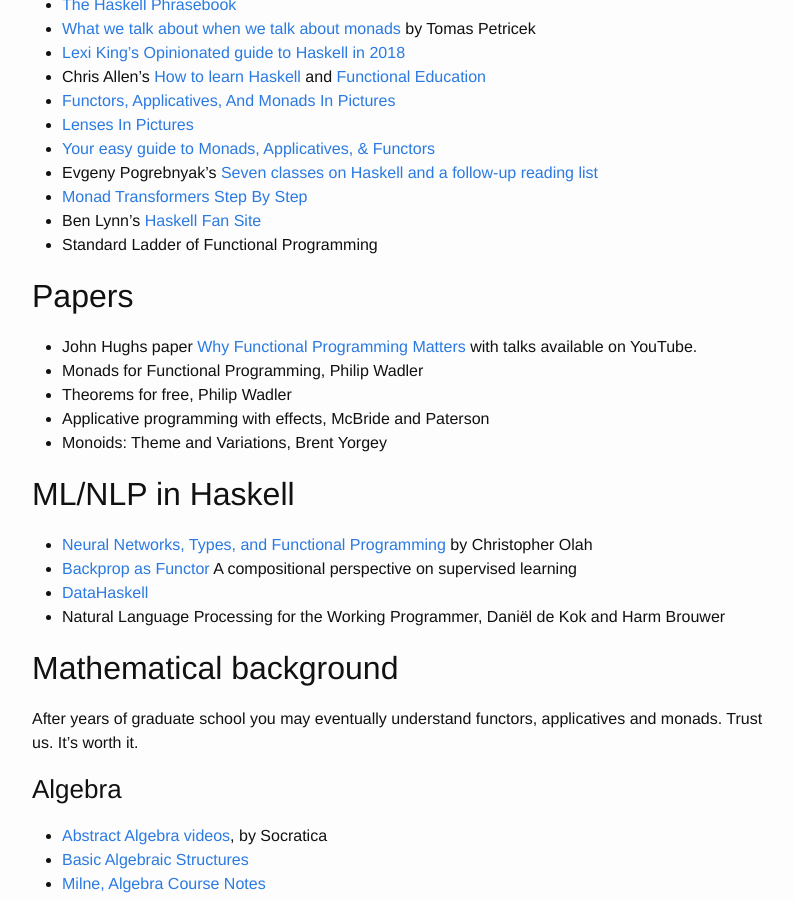
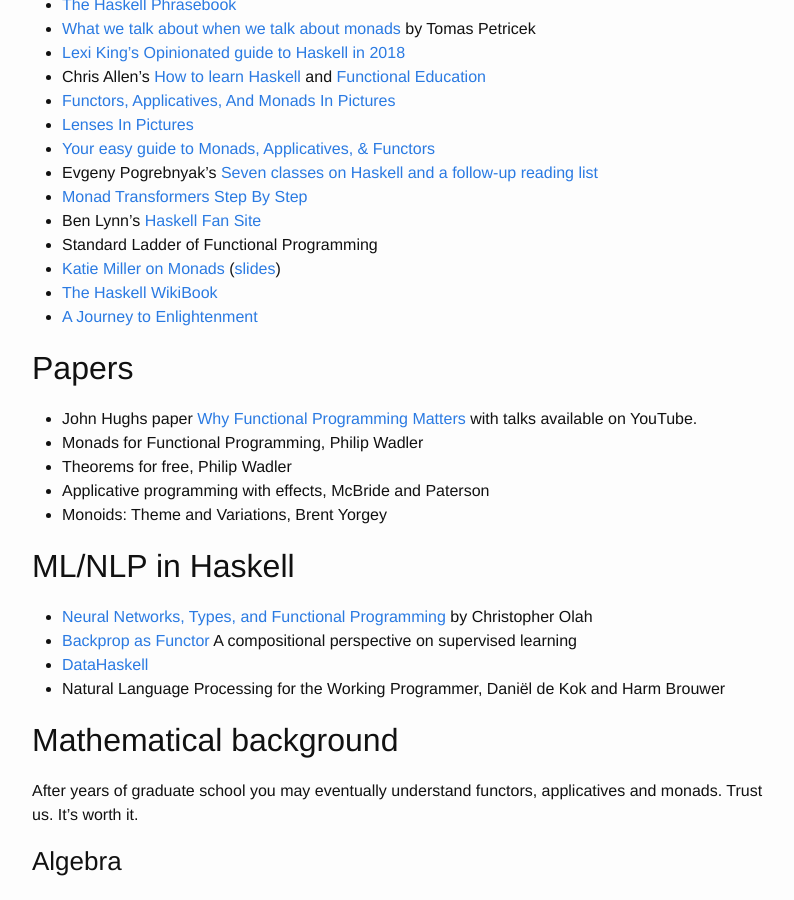
Before and after one commit to cbare/cbare.github.io, a Jekyll site: the page built from _posts/2019-09-04-haskell-links.md, in a window 1280 px wide and 900 px high, scrolled down 618 px. Shown: the whole window, without its empty margins (238-1032 px from the left). Built offline with Jekyll 4.4.1, drawn with Linux system fonts in a browser that asks for light colours.

Commit message:
added a couple haskell links

```diff
--- a/_posts/2019-09-04-haskell-links.md
+++ b/_posts/2019-09-04-haskell-links.md
@@ -30,6 +30,9 @@
  * [Monad Transformers Step By Step](https://page.mi.fu-berlin.de/scravy/realworldhaskell/materialien/monad-transformers-step-by-step.pdf)
  * Ben Lynn's [Haskell Fan Site](https://crypto.stanford.edu/~blynn/haskell/papers.html)
  * Standard Ladder of Functional Programming
+ * [Katie Miller on Monads](https://www.youtube.com/watch?v=MlZCiiKGbb0) ([slides](http://monads.codemiller.com/#/))
+ * [The Haskell WikiBook](https://en.wikibooks.org/wiki/Haskell)
+ * [A Journey to Enlightenment](http://www.lambdacat.com/the-midnight-monad-a-journey-to-enlightenment/)
 
 ## Papers
  * John Hughs paper [Why Functional Programming Matters][6] with talks available on YouTube.
```
Also changed, not shown: README.md.
